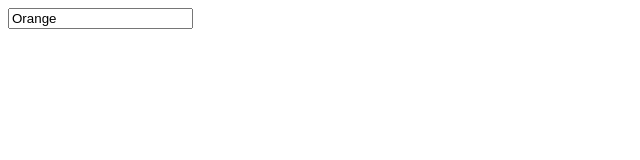
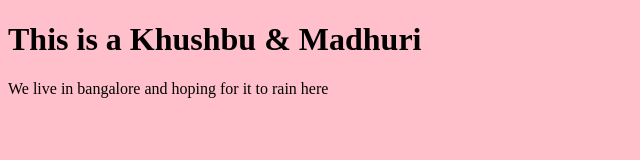
Before and after one commit to khushbu14koradiya/demo-app, a plain HTML site: page index.html in a window 1280 px wide. Shown: the whole page, without its empty margins (0-640 px from the left). Drawn offline with Linux system fonts and the light colour scheme.

Commit message:
Updatedddd index.html

```diff
--- a/index.html
+++ b/index.html
@@ -1,5 +1,9 @@
-<div class="input-color">
-    <input type="text" value="Orange" />
-    <div class="color-box" style="background-color: #FF850A;"></div>
-    <!-- Replace "#FF850A" to change the color -->
-</div>
+<!DOCTYPE html>
+<html>
+<body style="background-color:pink;">
+
+<h1>This is a Khushbu & Madhuri</h1>
+<p>We live in bangalore and hoping for it to rain here</p>
+
+</body>
+</html>
```
